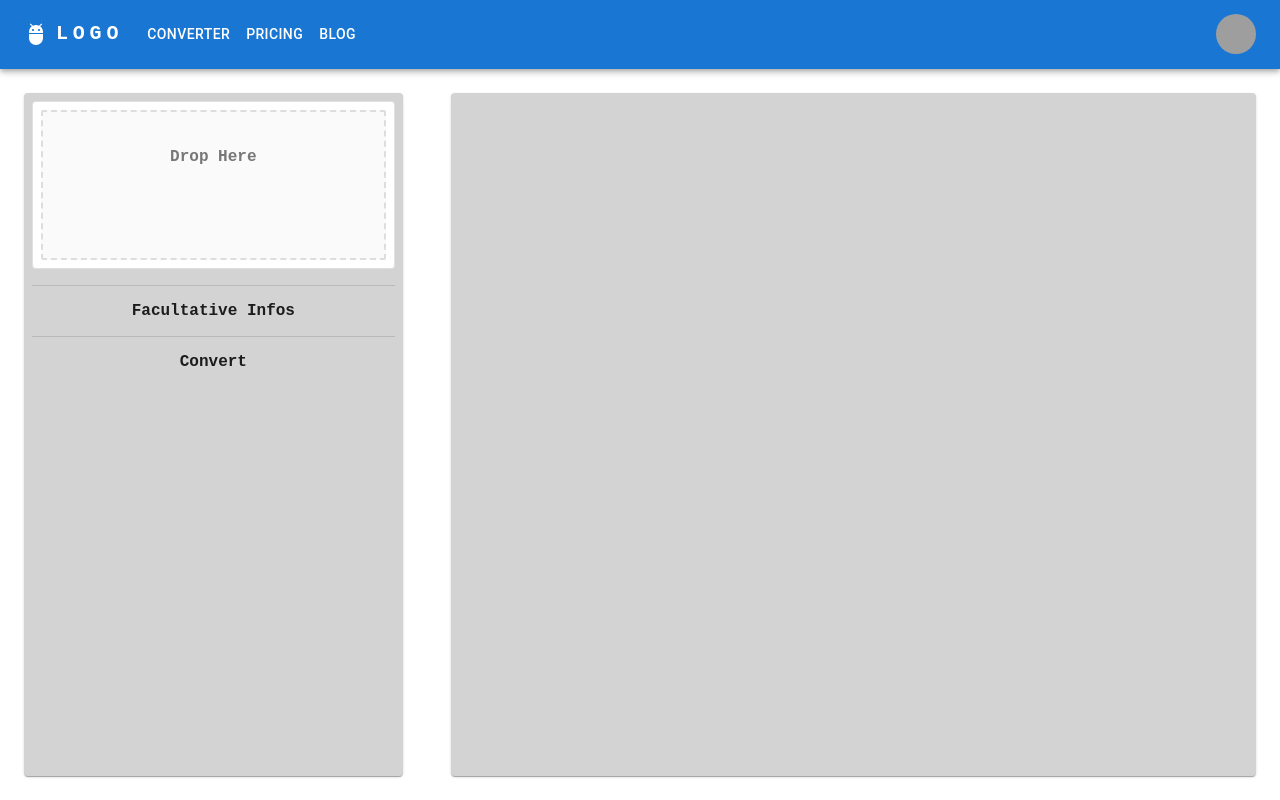
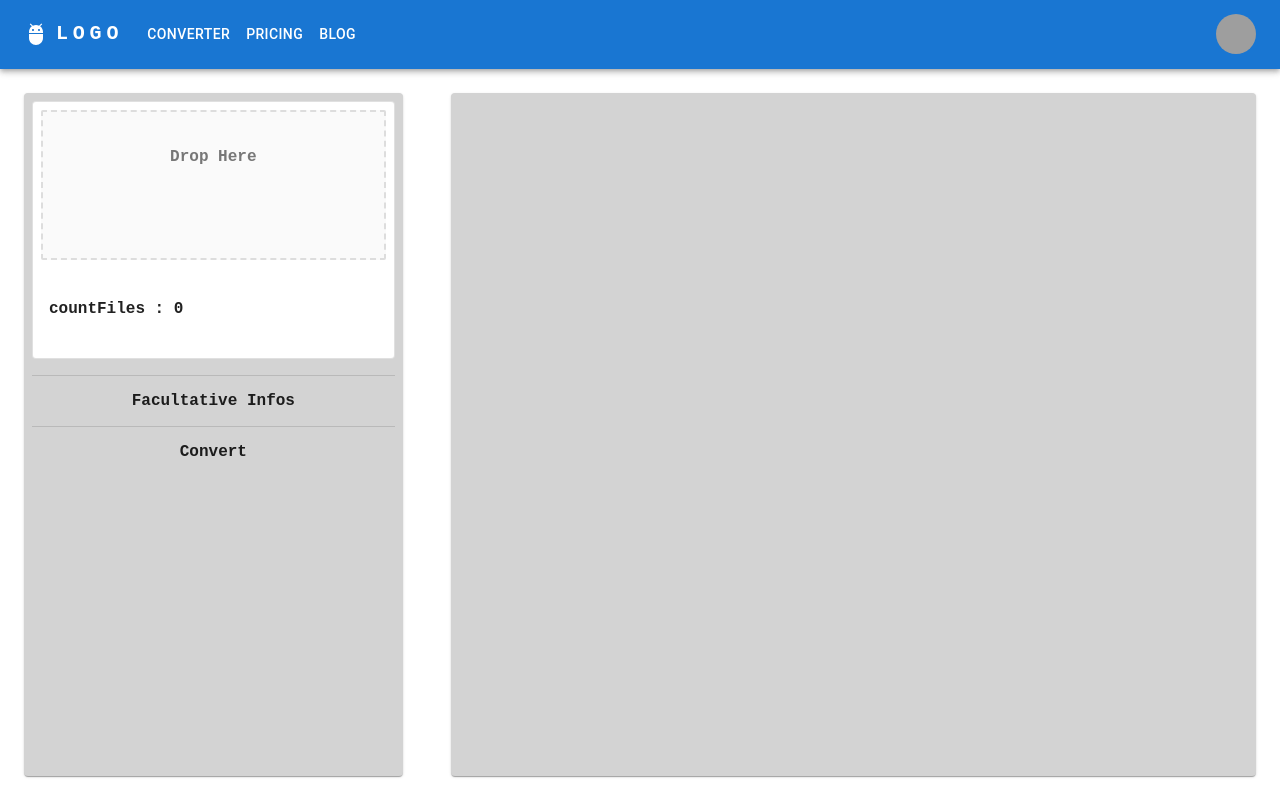
Before and after one commit to YoussefBA-codings/TabloydAi-Front, a Next.js app: page /converter in a window 1280 px wide. Built offline with nearby package versions, Linux system fonts and the light colour scheme; grey boxes are pictures that could not be loaded.

Commit message:
add: State feature + clear code

```diff
--- a/package.json
+++ b/package.json
@@ -13,6 +13,7 @@
 		"@emotion/styled": "^11.10.6",
 		"@mui/icons-material": "^5.11.9",
 		"@mui/material": "^5.11.10",
+		"@reduxjs/toolkit": "^1.9.3",
 		"@types/node": "18.14.2",
 		"@types/react": "18.0.28",
 		"@types/react-dom": "18.0.11",
@@ -22,9 +23,11 @@
 		"react": "18.2.0",
 		"react-dom": "18.2.0",
 		"react-dropzone": "^14.2.3",
+		"react-redux": "^8.0.5",
 		"typescript": "4.9.5"
 	},
 	"devDependencies": {
+		"@types/react-redux": "^7.1.25",
 		"sass": "^1.58.3"
 	}
 }
--- a/src/components/CheckerComponent.component.tsx
+++ b/src/components/CheckerComponent.component.tsx
@@ -1,7 +1,7 @@
 import React from 'react';
 
 // CSS Import
-import converterStyle from "./../styles/converter/index.module.scss"
+import converterStyle from "@/styles/converter/index.module.scss"
 
 // MUI Export
 import Card from '@mui/material/Card';
--- a/src/components/Dorpzone.component.tsx
+++ b/src/components/Dorpzone.component.tsx
@@ -1,15 +1,20 @@
 import React,{ useCallback, useMemo} from 'react';
-import {useDropzone} from "react-dropzone";
+import { useDropzone } from "react-dropzone";
+import { useSelector, useDispatch } from 'react-redux'
 
-// CSS Import
-import dropzoneStyle from "./../styles/dropzone.module.scss"
+// Store Imports
+import { RootState } from '@/store';
+import { appendFile, removeFile } from '@/store/converter'
 
-// MUI Import
+// CSS Imports
+import dropzoneStyle from "@/styles/dropzone.module.scss"
+
+// MUI Imports
 import Card from '@mui/material/Card';
 import CardActions from '@mui/material/CardActions';
 import CardContent from '@mui/material/CardContent';
 
-// Components Import
+// Components Imports
 
 
 
@@ -42,22 +47,19 @@ const rejectStyle = {
   borderColor: '#ff1744'
 };
 
-let filesElement: any = null
-
 
 
 export default function DropzoneComponent() {
+  const dispatch = useDispatch()
+  const files = useSelector((state: RootState) => { return state.converter.files })
+  const countFiles = useSelector((state: RootState) => { return state.converter.files.length })
 
   const onDrop = useCallback((acceptedFiles: any) => {
     console.log(acceptedFiles);
-    filesElement = acceptedFiles.map((file: any) => (
-      <li key={file.path}>
-        {file.path} - {file.size} bytes
-      </li>
-    ))
+    dispatch(appendFile(acceptedFiles))
   }, [])
 
-  const { getRootProps, getInputProps, isFocused, isDragAccept, isDragReject } = useDropzone({ accept: { 'image/*': [] }, onDrop })
+  const { getRootProps, getInputProps, isFocused, isDragAccept, isDragReject } = useDropzone({ accept: { 'application/pdf': [] }, onDrop })
 
   const style = useMemo(() => ({
     ...baseStyle,
@@ -80,10 +82,22 @@ export default function DropzoneComponent() {
         </div>
       </CardActions>
       {
-        filesElement
+        files
         ? <CardContent>
-          <aside>
-          <ul>{filesElement}</ul>
+            <aside>
+              <p>countFiles : {countFiles}</p>
+              <ul>
+                {
+                  files.map((file, index) =>
+                    <li key={index}>
+                      {file.path} - {file.size} bytes
+
+                      <span> .      </span>
+                      <span className="deleteFile" onClick={() => dispatch(removeFile(file))}>x</span>
+                    </li>
+                  )
+                }
+              </ul>
           </aside>
         </CardContent>
         : null
--- a/src/components/UploadComponent.component.tsx
+++ b/src/components/UploadComponent.component.tsx
@@ -1,7 +1,7 @@
 import React from 'react';
 
 // CSS Import
-import converterStyle from "./../styles/converter/index.module.scss"
+import converterStyle from "@/styles/converter/index.module.scss"
 
 // MUI Export
 import Card from '@mui/material/Card';
@@ -10,7 +10,7 @@ import Stack from '@mui/material/Stack';
 import Divider  from '@mui/material/Divider';
 
 // Components Export
-import DropzoneComponent from './Dorpzone.component';
+import DropzoneComponent from '@/components/Dorpzone.component';
 
 
 
--- a/src/pages/_app.tsx
+++ b/src/pages/_app.tsx
@@ -1,17 +1,24 @@
-// CSS Import
-import './../styles/globals.scss'
+import { Provider } from 'react-redux'
 
-// MUI Import
+// Store Imports
+import store from '@/store'
 
-// Components Import
+// CSS Imports
+import '@/styles/globals.scss'
+
+// MUI Imports
+
+// Components Imports
 import ResponsiveAppBar from '@/components/Navbar.component'
 
 
 
 export default function TablAIdApp({Component, pageProps}: any) {
   return <>
-    <ResponsiveAppBar/>
-    <Component {...pageProps} />
+    <Provider store={store}>
+      <ResponsiveAppBar/>
+      <Component {...pageProps} />
+    </Provider>
   </>
 
 }
--- a/src/pages/converter.tsx
+++ b/src/pages/converter.tsx
@@ -1,7 +1,7 @@
 import React from 'react';
 
 // CSS Import
-import converterStyle from "./../styles/converter/index.module.scss"
+import converterStyle from "@/styles/converter/index.module.scss"
 
 // MUI Export
 import Grid from '@mui/material/Grid';
--- /dev/null
+++ b/src/store/converter/index.ts
@@ -0,0 +1,34 @@
+import { createSlice, PayloadAction } from '@reduxjs/toolkit';
+import type { RootState } from '../';
+
+interface ConverterState {
+	files: any[];
+}
+
+const initialState: ConverterState = {
+	files: [],
+};
+
+export const converterSlice = createSlice({
+	name: 'converter',
+	initialState,
+	reducers: {
+		appendFile: (state, action: PayloadAction<[]>) => {
+			if (Array.isArray(action.payload)) state.files.push(...action.payload);
+			else state.files.push(action.payload);
+		},
+		removeFile: (state, action: PayloadAction<number>) => {
+			state.files.splice(state.files.indexOf(action.payload), 1);
+		},
+		sendFile: (state, action: PayloadAction<[]>) => {
+			// TODO: Consume API's
+		},
+	},
+});
+
+export const { appendFile, removeFile } = converterSlice.actions;
+
+export const files = (state: RootState) => state.converter.files;
+export const filesCount = (state: RootState) => state.converter.files.length;
+
+export default converterSlice.reducer;
--- /dev/null
+++ b/src/store/index.ts
@@ -0,0 +1,17 @@
+import { configureStore } from '@reduxjs/toolkit';
+
+// Reducer Imports
+import converterReducer from './converter';
+
+const store = configureStore({
+	reducer: {
+		converter: converterReducer,
+	},
+});
+
+// Infer the `RootState` and `AppDispatch` types from the store itself
+export type RootState = ReturnType<typeof store.getState>;
+// Inferred type: {posts: PostsState, comments: CommentsState, users: UsersState}
+export type AppDispatch = typeof store.dispatch;
+
+export default store;
--- a/src/styles/globals.scss
+++ b/src/styles/globals.scss
@@ -11,3 +11,8 @@ a{
 }
 
 *{ box-sizing: border-box; }
+
+.deleteFile{
+  color: red;
+  cursor: pointer;
+}
```
Lines whose indentation alone changed are shown as unchanged.
